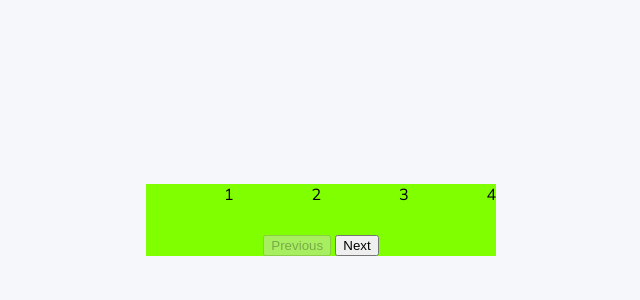
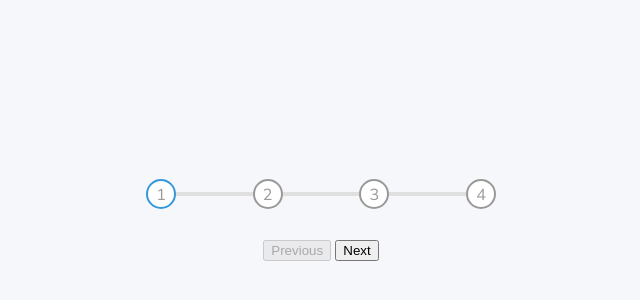
Before and after one commit to giacomo9999/progress-bar_240828, a plain HTML site: page index.html in a window 1280 px wide. Shown: the part 180-480 px from the top of the page, without its empty margins (319-959 px from the left). Drawn offline with Linux system fonts and the light colour scheme.

Commit message:
updated stylesheet.

```diff
--- a/styles.css
+++ b/styles.css
@@ -16,7 +16,7 @@ body {
 }
 
 .container {
-    background-color: chartreuse;
+    /* background-color: chartreuse; */
     text-align: center;
 }
 
@@ -28,3 +28,44 @@ body {
     max-width: 100%;
     width: 350px;
 }
+
+.progress {
+    background-color: #3498db;
+    position: absolute;
+    top: 50%;
+    left: 0;
+    transform: translateY(-50%);
+    height: 4px;
+    width: 0%;
+    z-index: -1;
+    transition: 0.4s ease;
+}
+
+.progress-container::before {
+    content: '';
+    background-color: #e0e0e0;
+    position: absolute;
+    top: 50%;
+    left: 0;
+    transform: translateY(-50%);
+    height: 4px;
+    width: 100%;
+    z-index: -1;
+}
+
+.circle {
+    background-color: #ffffff;
+    color: #999;
+    border: 2px solid #999;
+    border-radius: 50%;
+    height: 30px;
+    width: 30px;
+    display: flex;
+    align-items: center;
+    justify-content: center;
+    transition: 0.4s ease;
+}
+
+.circle.active {
+    border-color: #3498db;
+}
```
